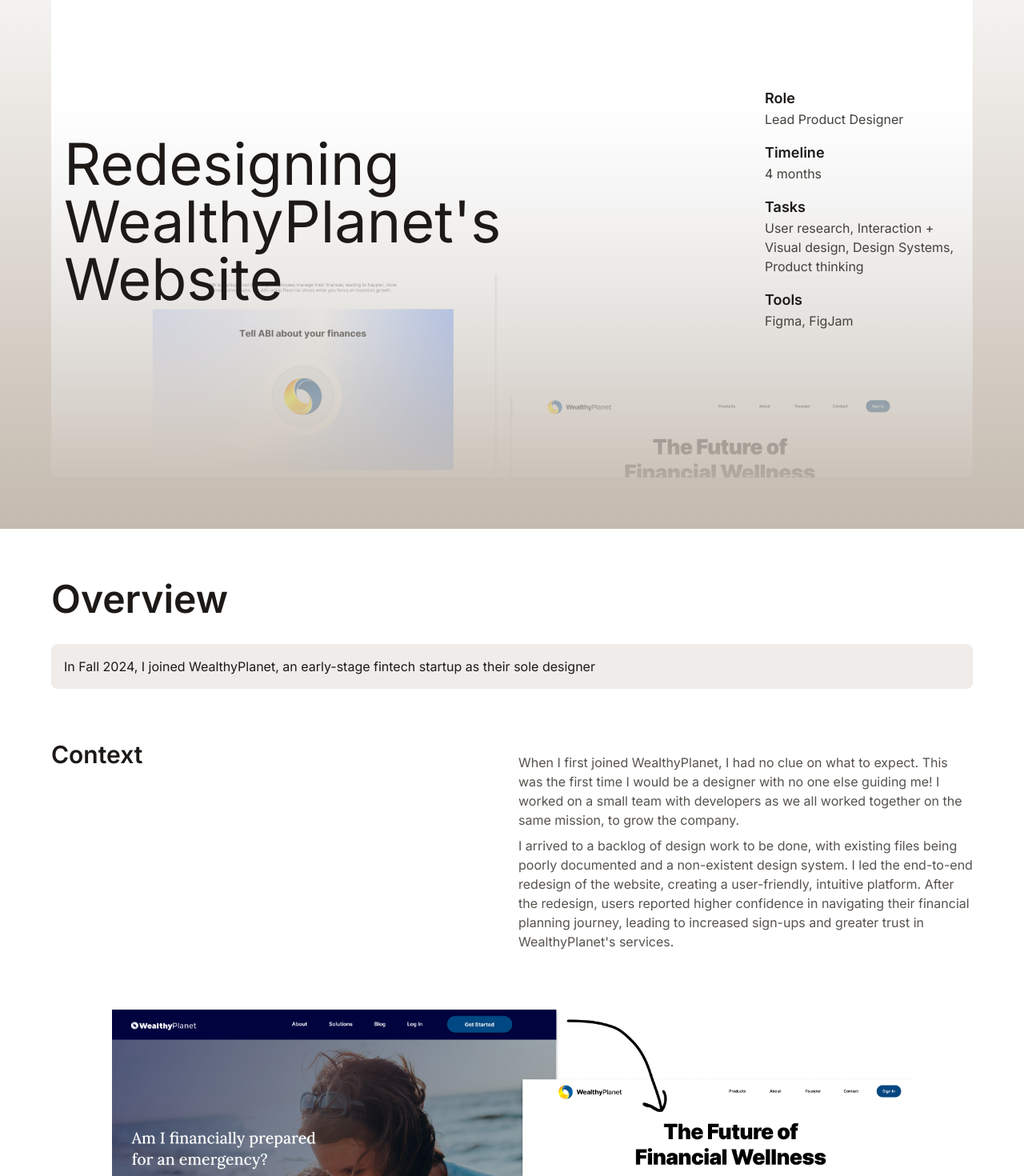
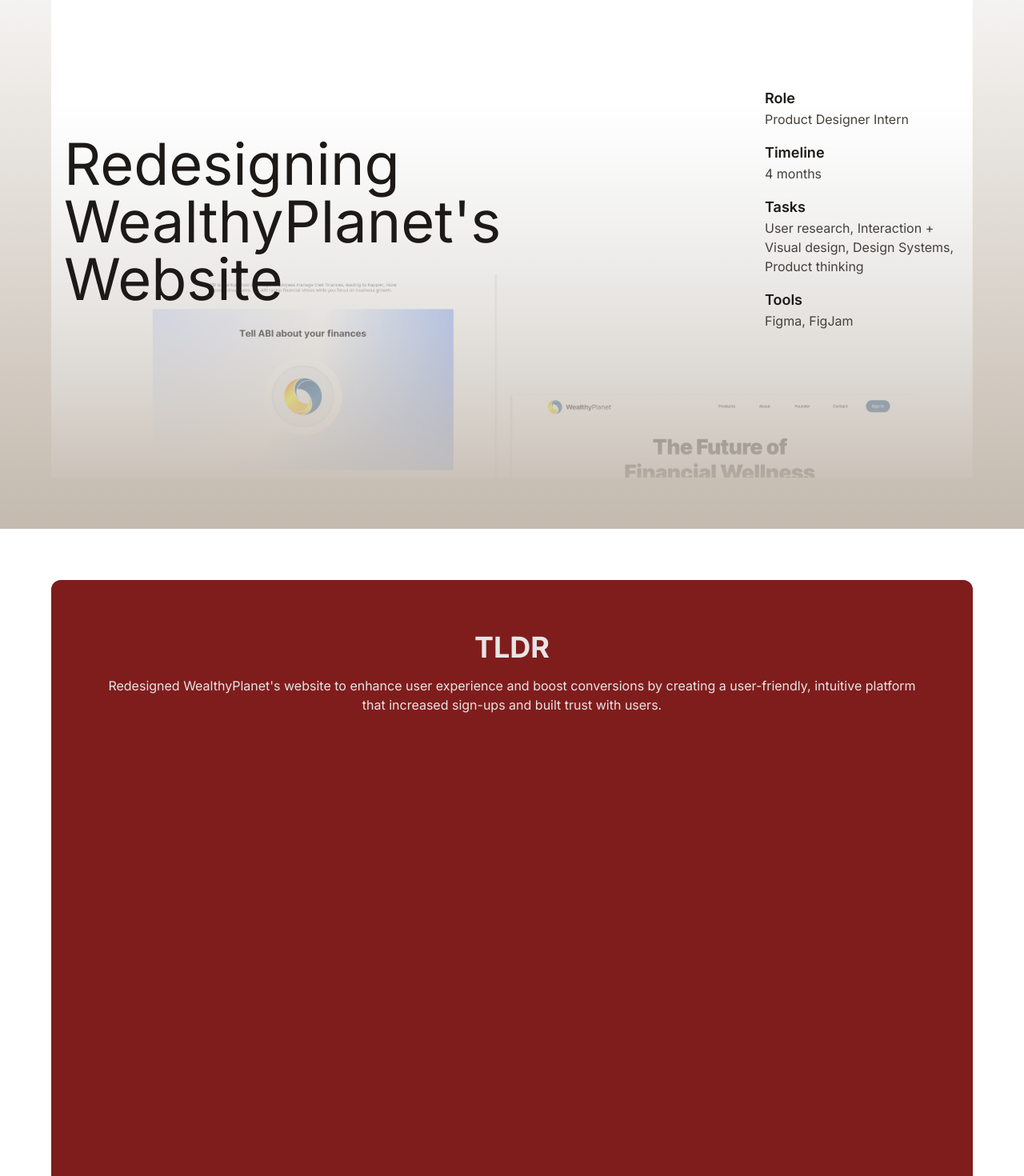
Before and after one commit to v1dh1/vidhi, a Next.js app: page /design/wealthyplanet in a window 1280 px wide. Shown: the part 220-1690 px from the top of the page at 80% size. Built offline with nearby package versions, Linux system fonts and the light colour scheme; a web font is replaced by a local one.

Commit message:
update on main

```diff
--- a/app/design/wealthyplanet/Wone.jsx
+++ b/app/design/wealthyplanet/Wone.jsx
@@ -15,7 +15,7 @@ const Wone = () => {
         <div className="p-4">
           <div className="mb-4">
             <div className="text-stone-900 font-semibold text-lg">Role</div>
-            <div className="text-stone-700">Lead Product Designer</div>
+            <div className="text-stone-700">Product Designer Intern</div>
           </div>
 
           <div className="mb-4">
@@ -53,7 +53,7 @@ const Wone = () => {
         <div className="p-4 flex flex-col justify-center">
           <div className="mb-4">
             <div className="text-stone-900 font-semibold text-lg">Role</div>
-            <div className="text-stone-700">Lead Product Designer</div>
+            <div className="text-stone-700"> Product Designer Intern</div>
           </div>
 
           <div className="mb-4">
--- a/app/design/wealthyplanet/Wtwo.jsx
+++ b/app/design/wealthyplanet/Wtwo.jsx
@@ -4,6 +4,15 @@ import Image from 'next/image'
 const Wtwo = () => {
   return (
     <div>
+
+    <section className='p-4 md:p-16'>
+        <div className='h-screen rounded-xl bg-red-900 text-stone-200 p-4 md:p-16'>
+
+            <div className='text-4xl text-center font-bold'>TLDR</div>
+            <div className='text-center pt-4 text-l  text-stone-200'>{"Redesigned WealthyPlanet's website to enhance user experience and boost conversions by creating a user-friendly, intuitive platform that increased sign-ups and built trust with users."}</div>
+
+        </div>
+    </section>
 
         <div className='p-4 md:p-16'>
             <div className='text-stone-900 text-5xl font-semibold pb-8'>Overview</div>
@@ -22,9 +31,10 @@ const Wtwo = () => {
 
             <img
   src="/wpcover.png"
-  alt="Descriptive text for the image"
+  alt="A preview of the WealthyPlanet website redesign"
   className="rounded-lg mx-auto object-cover w-[1000px] h-[700px]"
 />
+<div className='text-center text-stone-600'>{"A before and after of the WealthyPlanet website redesign"}</div>
 
 
 
--- a/app/home/Homecontent.jsx
+++ b/app/home/Homecontent.jsx
@@ -25,12 +25,13 @@ const Homecontent = () => {
 <div className="pt-20 md:pt-8">
 
   <div className='p-8 md:p-16 text-stone-700 text-lg'>
-      <div className='text-stone-400'>Designer based in Toronto</div>
+      <div className='text-red-800 text-4xl pb-8'><span className=''>{"Vidhi"}</span> {"is a designer"} <span className='text-red-900 text-lg'>{"(and aspiring design engineer ;)"}</span>  {" who crafts intuitive experiences backed by research, systems thinking, and cross-functional prototyping."}</div>
       <div className=''>{"Passionate about Fintech 🏦 and Enterprise 🏢 Design"}</div>
       <div className=''>{"Systems Design Engineering @UWaterloo"}</div>
       <div className=''>{"Currently Seeking 2026 New Grad Design & Product Roles"}</div>
   </div>
 
+  <div className='md:pb-32'></div>
 
 <div className='p-4 md:px-16'>
   <div className='border-t-2 border-b-2 border-stone-200'>
@@ -113,7 +114,7 @@ const Homecontent = () => {
       {/* Left column - 1/3 width on medium+ screens */}
       <div className="md:w-1/3 w-full py-4">
         <div className="text-lg font-semibold text-stone-700">{"Trace"}</div>
-        <div className='text-sm text-stone-400'>{"TD Bank | Winter 2024"}</div>
+        <div className='text-sm text-stone-400'>{"Toronto-Dominion Bank | Winter 2024"}</div>
       </div>
 
       {/* Right column - 2/3 width on medium+ screens */}
@@ -149,10 +150,10 @@ const Homecontent = () => {
   {/* Left side text */}
   <div>
     <div className="text-stone-900 text-lg">
-      liked what you saw?
+      {"liked what you saw?"}
     </div>
     <div className="text-stone-500 text-sm">
-      learn more about me and how i approach design
+      {"learn more about me and how i approach design"}
     </div>
   </div>
 
```
